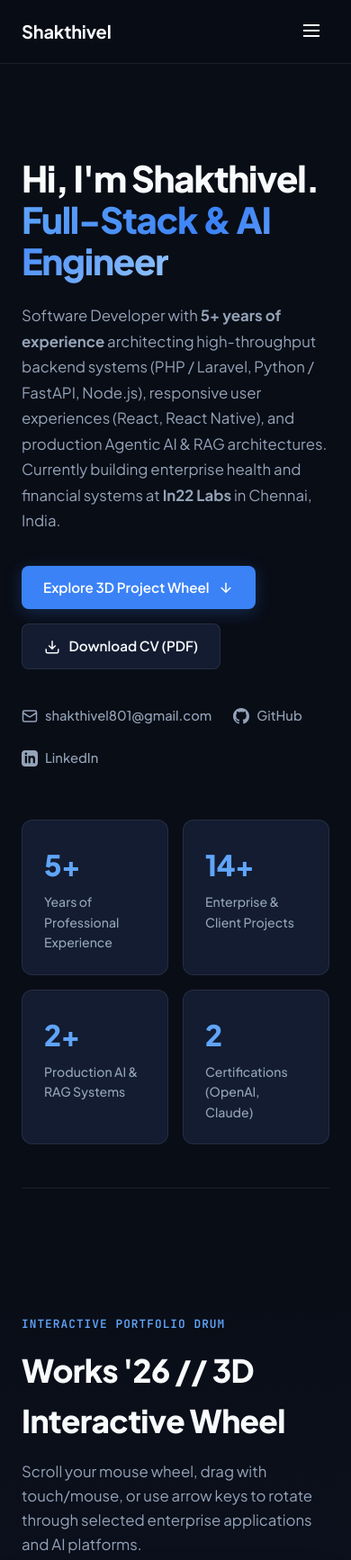
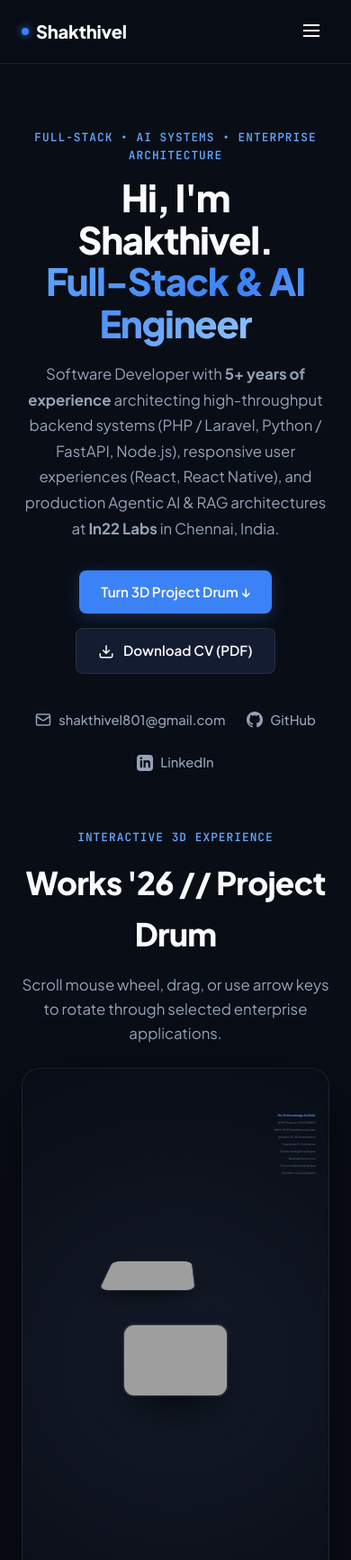
Before and after one commit to Shakthivel-spec/my-profile, a plain HTML site: page index.html in a window 390 px wide. Shown: the top 1734 px of the page at 90% size. Drawn offline with Linux system fonts and the light colour scheme; grey boxes are pictures that could not be loaded.

Commit message:
Elevate WorksWheel 3D drum to hero showcase position and add fallback dimensions

```diff
--- a/index.html
+++ b/index.html
@@ -37,7 +37,7 @@
     --font-sans: 'Plus Jakarta Sans', system-ui, -apple-system, sans-serif;
     --font-mono: 'JetBrains Mono', monospace;
 
-    --max-w: 1160px;
+    --max-w: 1180px;
     --transition: all 0.2s cubic-bezier(0.16, 1, 0.3, 1);
   }
 
@@ -80,7 +80,7 @@
     position: sticky;
     top: 0;
     z-index: 100;
-    background: rgba(9, 13, 22, 0.85);
+    background: rgba(9, 13, 22, 0.88);
     backdrop-filter: blur(12px);
     -webkit-backdrop-filter: blur(12px);
     border-bottom: 1px solid var(--border-subtle);
@@ -94,10 +94,21 @@
   }
 
   .nav-brand {
-    font-weight: 700;
+    font-weight: 800;
     font-size: 1.25rem;
     letter-spacing: -0.01em;
     color: var(--text-primary);
+    display: flex;
+    align-items: center;
+    gap: 0.5rem;
+  }
+
+  .nav-brand-dot {
+    width: 8px;
+    height: 8px;
+    border-radius: 50%;
+    background: var(--primary);
+    box-shadow: 0 0 10px var(--primary);
   }
 
   .nav-links {
@@ -143,7 +154,7 @@
     padding: 0.5rem;
   }
 
-  @media (max-width: 820px) {
+  @media (max-width: 860px) {
     .nav-links { display: none; }
     .mobile-menu-btn { display: block; }
     .nav-links.open {
@@ -193,20 +204,25 @@
 
   /* Hero Section */
   .hero-section {
-    padding: 6.5rem 0 3.5rem;
+    padding: 4.5rem 0 2rem;
+    text-align: center;
     position: relative;
   }
 
   .hero-content {
-    max-width: 840px;
+    max-width: 900px;
+    margin: 0 auto;
+    display: flex;
+    flex-direction: column;
+    align-items: center;
   }
 
   .hero-title {
-    font-size: 3.5rem;
+    font-size: 3.6rem;
     font-weight: 800;
     letter-spacing: -0.03em;
-    line-height: 1.15;
-    margin-bottom: 1.5rem;
+    line-height: 1.12;
+    margin-bottom: 1.25rem;
   }
 
   .hero-title .highlight {
@@ -219,13 +235,15 @@
     font-size: 1.18rem;
     color: var(--text-secondary);
     line-height: 1.7;
-    margin-bottom: 2.2rem;
+    margin-bottom: 2rem;
+    max-width: 720px;
   }
 
   .hero-actions {
     display: flex;
     flex-wrap: wrap;
     align-items: center;
+    justify-content: center;
     gap: 1rem;
     margin-bottom: 2.5rem;
   }
@@ -270,6 +288,7 @@
   .hero-social-links {
     display: flex;
     align-items: center;
+    justify-content: center;
     gap: 1.5rem;
     flex-wrap: wrap;
   }
@@ -288,76 +307,30 @@
   }
 
   @media (max-width: 768px) {
-    .hero-title { font-size: 2.5rem; }
+    .hero-title { font-size: 2.6rem; }
     .hero-bio { font-size: 1.05rem; }
-  }
-
-  /* Metric Highlights Strip */
-  .metrics-grid {
-    display: grid;
-    grid-template-columns: repeat(4, 1fr);
-    gap: 1.5rem;
-    margin-top: 3.5rem;
-    padding-bottom: 3rem;
-    border-bottom: 1px solid var(--border-subtle);
-  }
-
-  .metric-card {
-    background: var(--bg-card);
-    border: 1px solid var(--border-subtle);
-    border-radius: 12px;
-    padding: 1.5rem;
-    transition: var(--transition);
-  }
-
-  .metric-card:hover {
-    border-color: var(--border-hover);
-    transform: translateY(-2px);
-  }
-
-  .metric-value {
-    font-size: 2rem;
-    font-weight: 800;
-    color: var(--primary-light);
-    letter-spacing: -0.02em;
-    margin-bottom: 0.25rem;
-  }
-
-  .metric-label {
-    font-size: 0.88rem;
-    color: var(--text-secondary);
-    font-weight: 500;
-  }
-
-  @media (max-width: 768px) {
-    .metrics-grid {
-      grid-template-columns: repeat(2, 1fr);
-      gap: 1rem;
-    }
   }
 
   /* ==========================================================================
      WORKS WHEEL 3D COMPONENT STYLES
-     Pixel-perfect interactive 3D drum & ring implementation
      ========================================================================== */
   .works-wheel-section {
-    padding: 5rem 0 4rem;
+    padding: 1.5rem 0 4rem;
     position: relative;
-    background: linear-gradient(180deg, var(--bg-primary) 0%, rgba(15, 23, 42, 0.5) 50%, var(--bg-primary) 100%);
   }
 
   .works-wheel-stage-wrapper {
     width: 100%;
-    max-width: 1160px;
-    height: min(640px, 78vh);
-    min-height: 440px;
-    margin: 1rem auto 0;
+    max-width: 1180px;
+    height: min(650px, 80vh);
+    min-height: 460px;
+    margin: 1.5rem auto 0;
     position: relative;
     border-radius: 20px;
-    background: radial-gradient(circle at center, rgba(30, 41, 59, 0.45) 0%, rgba(9, 13, 22, 0.98) 100%);
+    background: radial-gradient(circle at center, rgba(30, 41, 59, 0.5) 0%, rgba(9, 13, 22, 0.98) 100%);
     border: 1.5px solid var(--border-subtle);
     overflow: hidden;
-    box-shadow: 0 25px 70px -15px rgba(0, 0, 0, 0.85);
+    box-shadow: 0 25px 80px -15px rgba(0, 0, 0, 0.9);
   }
 
   .works-wheel-stage {
@@ -536,6 +509,50 @@
     color: var(--text-secondary);
   }
 
+  /* Metric Highlights Strip */
+  .metrics-grid {
+    display: grid;
+    grid-template-columns: repeat(4, 1fr);
+    gap: 1.5rem;
+    margin-top: 4rem;
+    padding-bottom: 3rem;
+    border-bottom: 1px solid var(--border-subtle);
+  }
+
+  .metric-card {
+    background: var(--bg-card);
+    border: 1px solid var(--border-subtle);
+    border-radius: 12px;
+    padding: 1.5rem;
+    transition: var(--transition);
+  }
+
+  .metric-card:hover {
+    border-color: var(--border-hover);
+    transform: translateY(-2px);
+  }
+
+  .metric-value {
+    font-size: 2rem;
+    font-weight: 800;
+    color: var(--primary-light);
+    letter-spacing: -0.02em;
+    margin-bottom: 0.25rem;
+  }
+
+  .metric-label {
+    font-size: 0.88rem;
+    color: var(--text-secondary);
+    font-weight: 500;
+  }
+
+  @media (max-width: 768px) {
+    .metrics-grid {
+      grid-template-columns: repeat(2, 1fr);
+      gap: 1rem;
+    }
+  }
+
   /* Skills Section */
   .skills-grid {
     display: grid;
@@ -917,12 +934,14 @@
   <header class="navbar">
     <div class="container nav-inner">
       <a href="#home" class="nav-brand">
-        Shakthivel
+        <span class="nav-brand-dot"></span>
+        <span>Shakthivel</span>
       </a>
 
       <nav class="nav-links" id="navLinks">
+        <a href="#works-wheel" class="nav-link" style="color:var(--primary-light); font-weight:600;">3D Wheel</a>
         <a href="#about" class="nav-link">About</a>
-        <a href="#works-wheel" class="nav-link">Projects (3D Wheel)</a>
+        <a href="#projects" class="nav-link">Projects</a>
         <a href="#skills" class="nav-link">Skills</a>
         <a href="#experience" class="nav-link">Experience</a>
         <a href="#credentials" class="nav-link">Certifications</a>
@@ -945,19 +964,19 @@
       <div class="container">
 
         <div class="hero-content">
+          <span class="section-tag" style="margin-bottom:0.75rem;">Full-Stack &bull; AI Systems &bull; Enterprise Architecture</span>
           <h1 class="hero-title">
             Hi, I'm Shakthivel.<br>
             <span class="highlight">Full-Stack &amp; AI Engineer</span>
           </h1>
 
           <p class="hero-bio">
-            Software Developer with <strong>5+ years of experience</strong> architecting high-throughput backend systems (PHP / Laravel, Python / FastAPI, Node.js), responsive user experiences (React, React Native), and production Agentic AI &amp; RAG architectures. Currently building enterprise health and financial systems at <strong>In22 Labs</strong> in Chennai, India.
+            Software Developer with <strong>5+ years of experience</strong> architecting high-throughput backend systems (PHP / Laravel, Python / FastAPI, Node.js), responsive user experiences (React, React Native), and production Agentic AI &amp; RAG architectures at <strong>In22 Labs</strong> in Chennai, India.
           </p>
 
           <div class="hero-actions">
             <a href="#works-wheel" class="btn-primary">
-              Explore 3D Project Wheel
-              <svg width="18" height="18" viewBox="0 0 24 24" fill="none" stroke="currentColor" stroke-width="2"><path d="M12 5v14M19 12l-7 7-7-7"/></svg>
+              Turn 3D Project Drum &darr;
             </a>
 
             <a href="Shakthivel_Resume_ATS_Optimized.pdf" download class="btn-secondary">
@@ -982,38 +1001,18 @@
           </div>
         </div>
 
-        <!-- Metrics Grid -->
-        <div class="metrics-grid">
-          <div class="metric-card">
-            <div class="metric-value">5+</div>
-            <div class="metric-label">Years of Professional Experience</div>
-          </div>
-          <div class="metric-card">
-            <div class="metric-value">14+</div>
-            <div class="metric-label">Enterprise &amp; Client Projects</div>
-          </div>
-          <div class="metric-card">
-            <div class="metric-value">2+</div>
-            <div class="metric-label">Production AI &amp; RAG Systems</div>
-          </div>
-          <div class="metric-card">
-            <div class="metric-value">2</div>
-            <div class="metric-label">Certifications (OpenAI, Claude)</div>
-          </div>
-        </div>
-
       </div>
     </section>
 
     <!-- ==========================================================================
-         WORKS WHEEL 3D SHOWCASE SECTION
+         WORKS WHEEL 3D SHOWCASE SECTION (PROMINENT AT TOP)
          ========================================================================== -->
     <section class="works-wheel-section" id="works-wheel">
-      <div class="container">
-        <span class="section-tag">Interactive Portfolio Drum</span>
-        <h2 class="section-title">Works '26 // 3D Interactive Wheel</h2>
-        <p class="section-desc">
-          Scroll your mouse wheel, drag with touch/mouse, or use arrow keys to rotate through selected enterprise applications and AI platforms.
+      <div class="container" style="text-align: center;">
+        <span class="section-tag">Interactive 3D Experience</span>
+        <h2 class="section-title">Works '26 // Project Drum</h2>
+        <p class="section-desc" style="margin: 0 auto 1.5rem;">
+          Scroll mouse wheel, drag, or use arrow keys to rotate through selected enterprise applications.
         </p>
       </div>
 
@@ -1046,6 +1045,26 @@
             Click Project Title on Right to Jump Directly
           </span>
         </div>
+
+        <!-- Metrics Grid -->
+        <div class="metrics-grid">
+          <div class="metric-card">
+            <div class="metric-value">5+</div>
+            <div class="metric-label">Years of Professional Experience</div>
+          </div>
+          <div class="metric-card">
+            <div class="metric-value">14+</div>
+            <div class="metric-label">Enterprise &amp; Client Projects</div>
+          </div>
+          <div class="metric-card">
+            <div class="metric-value">2+</div>
+            <div class="metric-label">Production AI &amp; RAG Systems</div>
+          </div>
+          <div class="metric-card">
+            <div class="metric-value">2</div>
+            <div class="metric-label">Certifications (OpenAI, Claude)</div>
+          </div>
+        </div>
       </div>
     </section>
 
@@ -1068,6 +1087,125 @@
           <p>
             I hold a <strong>B.Tech in Information Technology</strong> from SCSVMV University (CGPA 7.4) and hold certifications from <strong>OpenAI Academy</strong> (AI Foundations) and <strong>Anthropic</strong> (Claude 101).
           </p>
+        </div>
+      </div>
+    </section>
+
+    <!-- Projects Detailed Grid Section -->
+    <section id="projects">
+      <div class="container">
+        <span class="section-tag">Featured Architectures</span>
+        <h2 class="section-title">Selected Projects Breakdown</h2>
+        <p class="section-desc">
+          Detailed technical specifications of enterprise platforms and AI microservices.
+        </p>
+
+        <div class="projects-grid">
+
+          <!-- Project 1 -->
+          <div class="project-card" id="project-nhm">
+            <div>
+              <span class="project-category">ENTERPRISE FINANCE</span>
+              <h3 class="project-title">NHM Finance / SNA SPARSH</h3>
+              <p class="project-desc">
+                Government fund-flow and allocation platform managing state healthcare budgets, ROP approvals, Mother Sanction, bulk Excel validations, and direct Tally accounting integration with Supervisor queue workers.
+              </p>
+            </div>
+            <div class="project-tech-tags">
+              <span class="p-tag">Laravel</span>
+              <span class="p-tag">PHP</span>
+              <span class="p-tag">MySQL</span>
+              <span class="p-tag">Queues</span>
+              <span class="p-tag">Tally ERP</span>
+            </div>
+          </div>
+
+          <!-- Project 2 -->
+          <div class="project-card" id="project-tnfd">
+            <div>
+              <span class="project-category">AGENTIC AI &bull; RAG</span>
+              <h3 class="project-title">TN-FD Knowledge Intelligence AI</h3>
+              <p class="project-desc">
+                Multi-agent AI platform combining vector similarity search (Qdrant) and natural language text-to-SQL. Allows administrative users to query complex relational data in conversational English.
+              </p>
+            </div>
+            <div class="project-tech-tags">
+              <span class="p-tag">FastAPI</span>
+              <span class="p-tag">Python</span>
+              <span class="p-tag">Qdrant Vector</span>
+              <span class="p-tag">Text-to-SQL</span>
+              <span class="p-tag">Docker</span>
+            </div>
+          </div>
+
+          <!-- Project 3 -->
+          <div class="project-card" id="project-hmis">
+            <div>
+              <span class="project-category">HEALTHCARE SAAS</span>
+              <h3 class="project-title">NHM-HMIS (Hospital Info System)</h3>
+              <p class="project-desc">
+                Comprehensive institution and inspection tracking portal with facility-scoped role-based access control, token-authenticated mobile REST APIs, Firebase Cloud Messaging, and automated PHPUnit suites.
+              </p>
+            </div>
+            <div class="project-tech-tags">
+              <span class="p-tag">Laravel Sanctum</span>
+              <span class="p-tag">Firebase FCM</span>
+              <span class="p-tag">MySQL</span>
+              <span class="p-tag">PHPUnit</span>
+            </div>
+          </div>
+
+          <!-- Project 4 -->
+          <div class="project-card" id="project-amazon">
+            <div>
+              <span class="project-category">COMMERCE &bull; AUTOMATION</span>
+              <h3 class="project-title">Amazon Seller Center Automation</h3>
+              <p class="project-desc">
+                Automated listing synchronization, inventory tracking, and real-time pricing engine connecting multi-storefront merchant portals via Amazon SP-APIs and background Node.js services.
+              </p>
+            </div>
+            <div class="project-tech-tags">
+              <span class="p-tag">Amazon SP-API</span>
+              <span class="p-tag">Node.js</span>
+              <span class="p-tag">Express</span>
+              <span class="p-tag">Cron Workers</span>
+            </div>
+          </div>
+
+          <!-- Project 5 -->
+          <div class="project-card" id="project-shopyfest">
+            <div>
+              <span class="project-category">E-COMMERCE PLATFORM</span>
+              <h3 class="project-title">Shopyfest Multi-Vendor Marketplace</h3>
+              <p class="project-desc">
+                High-volume online marketplace featuring multi-merchant catalogs, dynamic commission structures, cart checkouts, and dual payment gateways (Razorpay &amp; PayPal).
+              </p>
+            </div>
+            <div class="project-tech-tags">
+              <span class="p-tag">Laravel</span>
+              <span class="p-tag">MySQL</span>
+              <span class="p-tag">Razorpay</span>
+              <span class="p-tag">PayPal</span>
+            </div>
+          </div>
+
+          <!-- Project 6 -->
+          <div class="project-card" id="project-tender">
+            <div>
+              <span class="project-category">AI WORKFLOW &bull; SCRAPING</span>
+              <h3 class="project-title">Tender Intelligence Engine</h3>
+              <p class="project-desc">
+                Automated tender portal scraping pipeline with keyword alert dispatchers and Anthropic Claude API integration for summarizing lengthy procurement documentation.
+              </p>
+            </div>
+            <div class="project-tech-tags">
+              <span class="p-tag">Claude API</span>
+              <span class="p-tag">Python</span>
+              <span class="p-tag">Laravel</span>
+              <span class="p-tag">Scraping</span>
+            </div>
+          </div>
+
         </div>
       </div>
     </section>
@@ -1231,125 +1369,6 @@
                 <span class="p-tag">Selenium</span>
                 <span class="p-tag">MongoDB</span>
               </div>
-            </div>
-          </div>
-
-        </div>
-      </div>
-    </section>
-
-    <!-- Projects Detailed Grid Section -->
-    <section id="projects">
-      <div class="container">
-        <span class="section-tag">Featured Architectures</span>
-        <h2 class="section-title">Selected Projects Breakdown</h2>
-        <p class="section-desc">
-          Detailed technical specifications of enterprise platforms and AI microservices.
-        </p>
-
-        <div class="projects-grid">
-
-          <!-- Project 1 -->
-          <div class="project-card" id="project-nhm">
-            <div>
-              <span class="project-category">ENTERPRISE FINANCE</span>
-              <h3 class="project-title">NHM Finance / SNA SPARSH</h3>
-              <p class="project-desc">
-                Government fund-flow and allocation platform managing state healthcare budgets, ROP approvals, Mother Sanction, bulk Excel validations, and direct Tally accounting integration with Supervisor queue workers.
-              </p>
-            </div>
-            <div class="project-tech-tags">
-              <span class="p-tag">Laravel</span>
-              <span class="p-tag">PHP</span>
-              <span class="p-tag">MySQL</span>
-              <span class="p-tag">Queues</span>
-              <span class="p-tag">Tally ERP</span>
-            </div>
-          </div>
-
-          <!-- Project 2 -->
-          <div class="project-card" id="project-tnfd">
-            <div>
-              <span class="project-category">AGENTIC AI &bull; RAG</span>
-              <h3 class="project-title">TN-FD Knowledge Intelligence AI</h3>
-              <p class="project-desc">
-                Multi-agent AI platform combining vector similarity search (Qdrant) and natural language text-to-SQL. Allows administrative users to query complex relational data in conversational English.
-              </p>
-            </div>
-            <div class="project-tech-tags">
-              <span class="p-tag">FastAPI</span>
-              <span class="p-tag">Python</span>
-              <span class="p-tag">Qdrant Vector</span>
-              <span class="p-tag">Text-to-SQL</span>
-              <span class="p-tag">Docker</span>
-            </div>
-          </div>
-
-          <!-- Project 3 -->
-          <div class="project-card" id="project-hmis">
-            <div>
-              <span class="project-category">HEALTHCARE SAAS</span>
-              <h3 class="project-title">NHM-HMIS (Hospital Info System)</h3>
-              <p class="project-desc">
-                Comprehensive institution and inspection tracking portal with facility-scoped role-based access control, token-authenticated mobile REST APIs, Firebase Cloud Messaging, and automated PHPUnit suites.
-              </p>
-            </div>
-            <div class="project-tech-tags">
-              <span class="p-tag">Laravel Sanctum</span>
-              <span class="p-tag">Firebase FCM</span>
-              <span class="p-tag">MySQL</span>
-              <span class="p-tag">PHPUnit</span>
-            </div>
-          </div>
-
-          <!-- Project 4 -->
-          <div class="project-card" id="project-amazon">
-            <div>
-              <span class="project-category">COMMERCE &bull; AUTOMATION</span>
-              <h3 class="project-title">Amazon Seller Center Automation</h3>
-              <p class="project-desc">
-                Automated listing synchronization, inventory tracking, and real-time pricing engine connecting multi-storefront merchant portals via Amazon SP-APIs and background Node.js services.
-              </p>
-            </div>
-            <div class="project-tech-tags">
-              <span class="p-tag">Amazon SP-API</span>
-              <span class="p-tag">Node.js</span>
-              <span class="p-tag">Express</span>
-              <span class="p-tag">Cron Workers</span>
-            </div>
-          </div>
-
-          <!-- Project 5 -->
-          <div class="project-card" id="project-shopyfest">
-            <div>
-              <span class="project-category">E-COMMERCE PLATFORM</span>
-              <h3 class="project-title">Shopyfest Multi-Vendor Marketplace</h3>
-              <p class="project-desc">
-                High-volume online marketplace featuring multi-merchant catalogs, dynamic commission structures, cart checkouts, and dual payment gateways (Razorpay &amp; PayPal).
-              </p>
-            </div>
-            <div class="project-tech-tags">
-              <span class="p-tag">Laravel</span>
-              <span class="p-tag">MySQL</span>
-              <span class="p-tag">Razorpay</span>
-              <span class="p-tag">PayPal</span>
-            </div>
-          </div>
-
-          <!-- Project 6 -->
-          <div class="project-card" id="project-tender">
-            <div>
-              <span class="project-category">AI WORKFLOW &bull; SCRAPING</span>
-              <h3 class="project-title">Tender Intelligence Engine</h3>
-              <p class="project-desc">
-                Automated tender portal scraping pipeline with keyword alert dispatchers and Anthropic Claude API integration for summarizing lengthy procurement documentation.
-              </p>
-            </div>
-            <div class="project-tech-tags">
-              <span class="p-tag">Claude API</span>
-              <span class="p-tag">Python</span>
-              <span class="p-tag">Laravel</span>
-              <span class="p-tag">Scraping</span>
             </div>
           </div>
 
@@ -1588,7 +1607,7 @@
         card.setAttribute('aria-label', item.title);
         card.innerHTML = `
           <div class="works-wheel-card-inner">
-            <img src="${item.image}" alt="${item.title}" draggable="false" loading="lazy">
+            <img src="${item.image}" alt="${item.title}" draggable="false" loading="eager">
             <span class="works-wheel-action-pill">
               <svg width="12" height="12" viewBox="0 0 24 24" fill="none" stroke="currentColor" stroke-width="2.5"><path d="M7 17L17 7M7 7h10v10"/></svg>
               View
@@ -1615,12 +1634,14 @@
       let turn = 0;
       let target = 0;
       let active = 0;
-      let stageW = stageEl.clientWidth || 1000;
-      let stageH = stageEl.clientHeight || 600;
+      let stageW = stageEl.clientWidth || 1160;
+      let stageH = stageEl.clientHeight || 560;
       let reduced = window.matchMedia('(prefers-reduced-motion: reduce)').matches;
 
       function getMetrics() {
-        const cardW = Math.min(stageH * CARD_H * CARD_RATIO, stageW * CARD_MAX_W);
+        const sw = stageW || 1160;
+        const sh = stageH || 560;
+        const cardW = Math.min(sh * CARD_H * CARD_RATIO, sw * CARD_MAX_W);
         const cardH = cardW / CARD_RATIO;
         const drumR = cardH * DRUM;
         const ringR = cardH * RING_R;
@@ -1639,8 +1660,8 @@
       }
 
       function measure() {
-        stageW = stageEl.clientWidth;
-        stageH = stageEl.clientHeight;
+        stageW = stageEl.clientWidth || 1160;
+        stageH = stageEl.clientHeight || 560;
         const m = getMetrics();
         stageEl.style.perspective = `${m.depth}px`;
         labelEl.style.fontSize = `${m.title}px`;
@@ -1649,8 +1670,14 @@
       }
 
       measure();
+      window.addEventListener('resize', measure);
       const ro = new ResizeObserver(measure);
       ro.observe(stageEl);
+
+      // Auto-bloom the 3D drum shortly after page load
+      setTimeout(() => {
+        if (target === 0) target = 1;
+      }, 700);
 
       function draw() {
         requestAnimationFrame(draw);
```
